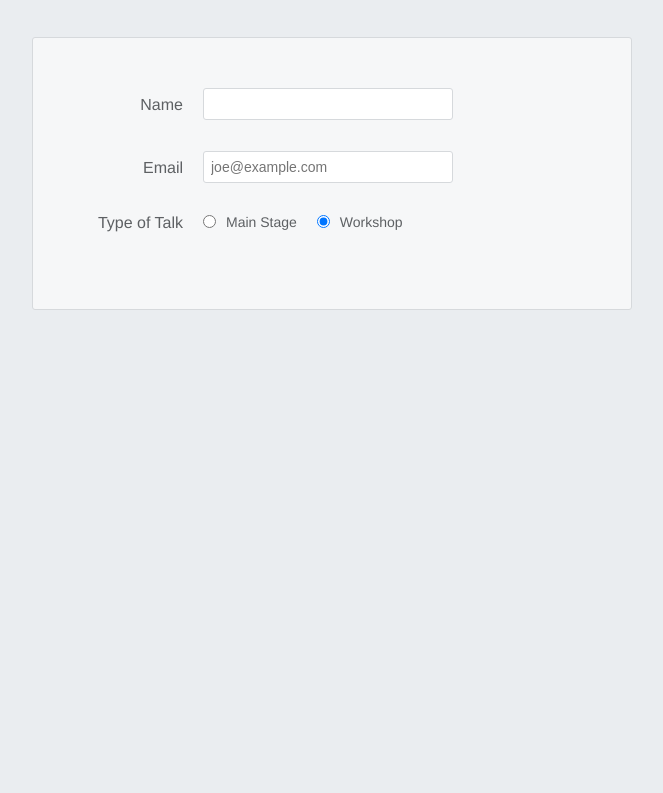
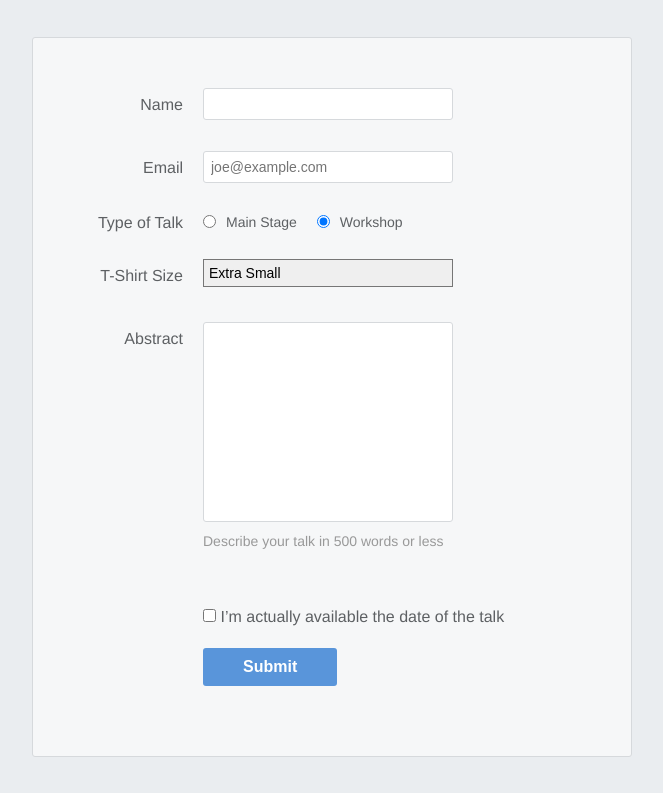
Before and after one commit to eclavel/testing-forms, a plain HTML site: page index.html in a window 1280 px wide. Shown: the part 225-1018 px from the top of the page, without its empty margins (308-971 px from the left). Before the commit the page ends 800 px from the top, so only its background shows below. Drawn offline with Linux system fonts and the light colour scheme.

Commit message:
Form completed

```diff
--- a/index.html
+++ b/index.html
@@ -44,6 +44,34 @@
         />
         <label for="talk-type-2" class="radio-label">Workshop</label>
       </fieldset>
+      <div class="form-row">
+        <label for="t-shirt">T-Shirt Size</label>
+        <select id="t-shirt" name="t-shirt">
+          <option value="xs">Extra Small</option>
+          <option value="s">Small</option>
+          <option value="m">Medium</option>
+          <option value="l">Large</option>
+        </select>
+      </div>
+      <div class="form-row">
+        <label for="abstract">Abstract</label>
+        <textarea id="abstract" name="abstract"></textarea>
+        <div class="instructions">Describe your talk in 500 words or less</div>
+      </div>
+      <div class="form-row">
+        <label class="checkbox-label" for="available">
+          <input
+            id="available"
+            name="available"
+            type="checkbox"
+            value="is-available"
+          />
+          <span>I’m actually available the date of the talk</span>
+        </label>
+      </div>
+      <div class="form-row">
+        <button>Submit</button>
+      </div>
     </form>
   </body>
 </html>
--- a/styles.css
+++ b/styles.css
@@ -42,6 +42,7 @@ body {
   margin: 0 0 40px 0;
 }
 
+/* styling text input fields */
 .form-row {
   margin-bottom: 40px;
   display: flex;
@@ -50,6 +51,11 @@ body {
   flex-wrap: wrap;
 }
 
+.form-row label {
+  margin-bottom: 15px;
+}
+
+/* styling email and text input fields */
 .form-row input[type="text"],
 .form-row input[type="email"] {
   background-color: #ffffff;
@@ -67,10 +73,7 @@ body {
   box-shadow: none; /* Remove default red glow in Firefox */
 }
 
-.form-row label {
-  margin-bottom: 15px;
-}
-
+/* styling radio buttons */
 .legacy-form-row {
   border: none;
   margin-bottom: 40px;
@@ -95,6 +98,61 @@ body {
   float: left;
 }
 
+/* styling select elements */
+.form-row select {
+  width: 100%;
+  padding: 5px;
+  font-size: 14px; /* This won't work in Chrome or Safari */
+  -webkit-appearance: none; /* This will make it work */
+}
+
+/* styling textarea */
+.form-row textarea {
+  font-family: "Helvetica", "Arial", sans-serif;
+  font-size: 14px;
+
+  border: 1px solid #d6d9dc;
+  border-radius: 3px;
+
+  min-height: 200px;
+  margin-bottom: 10px;
+  padding: 7px;
+  resize: none;
+}
+
+.form-row .instructions {
+  color: #999999;
+  font-size: 14px;
+  margin-bottom: 30px;
+}
+
+/* styling checkboxes */
+.form-row .checkbox-label {
+  margin-bottom: 0;
+}
+
+/* styling buttons */
+.form-row button {
+  font-size: 16px;
+  font-weight: bold;
+
+  color: #ffffff;
+  background-color: #5995da;
+
+  border: none;
+  border-radius: 3px;
+
+  padding: 10px 40px;
+  cursor: pointer;
+}
+
+.form-row button:hover {
+  background-color: #76aeed;
+}
+
+.form-row button:active {
+  background-color: #407fc7;
+}
 @media only screen and (min-width: 700px) {
   .speaker-form-header,
   .speaker-form {
@@ -130,4 +188,14 @@ body {
   .legacy-form-row legend {
     float: left;
   }
+  .form-row .instructions {
+    margin-left: 120px;
+  }
+  .form-row .checkbox-label {
+    margin-left: 120px;
+    width: auto;
+  }
+  .form-row button {
+    margin-left: 120px;
+  }
 }
```
